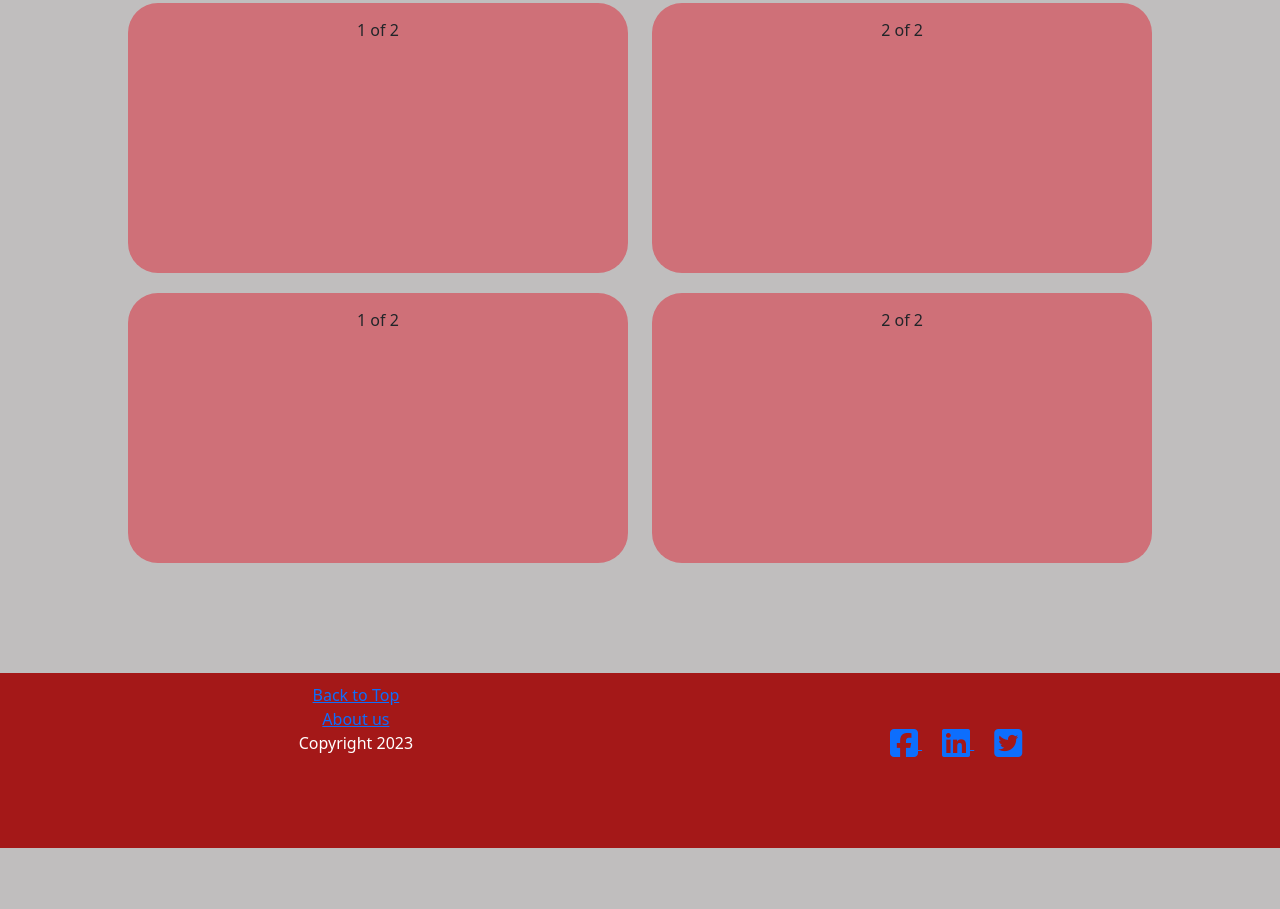
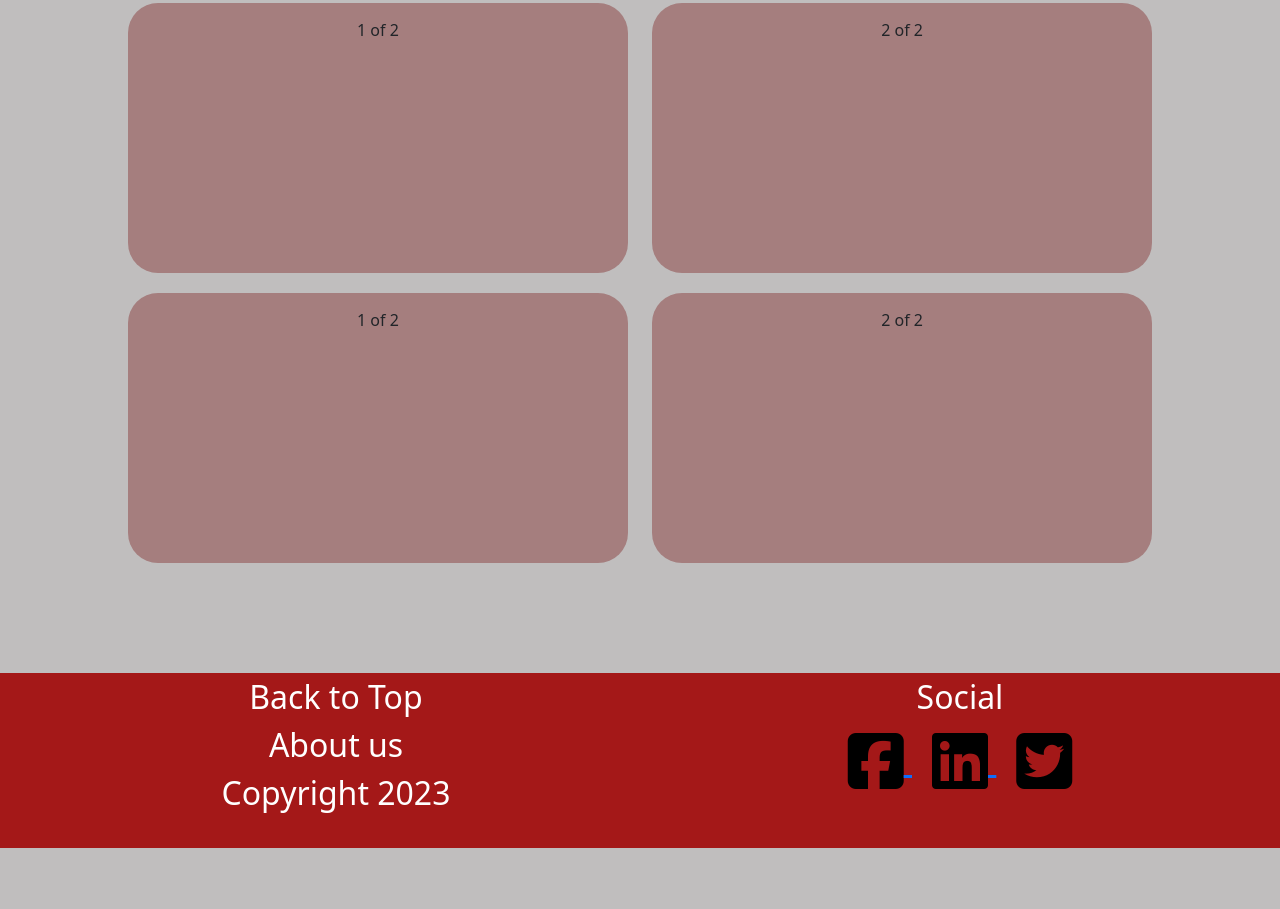
Before and after one commit to Tropicalbunny/MyRepo, a plain HTML site: page index.html in a window 1280 px wide. Shown: the part 927-1836 px from the top of the page. After the commit the page ends 1775 px from the top, so only its background shows below. Drawn offline with nearby package versions, Linux system fonts and the light colour scheme.

Commit message:
fixed footer, added nav response

```diff
--- a/assets/style.css
+++ b/assets/style.css
@@ -14,6 +14,10 @@ body{
 section{
     background-color: #C0BEBE;
 }
+a:hover {
+    text-decoration: underline;
+}
+
 @import url('https://fonts.googleapis.com/css2?family=Playfair+Display:wght@500&display=swap');
 
 /* Color Theme Swatches in Hex */
@@ -89,7 +93,7 @@ section{
 
 /* start of locations */
 .location-box{
-    background-color:rgba(217, 61, 74, .6);
+    background-color: #a07171d2;
     border-radius: 30px;
     width: 500px;
     height:270px;
@@ -109,13 +113,14 @@ section{
     width: 100%;
     Height: 175px;
     background-color: #A41818;
+    display: flex;
     text-align: center;
 }
 .footer-box{
     width: 45%;
     height: inherit;
     display: inline-block;
-    margin: 10px;
+    margin: auto;
 }
 #outside-links{
     list-style-type: none;
@@ -125,16 +130,18 @@ section{
 }
 #inside-links{
     list-style-type: none;
-    font-size: 100%;
+    font-size: 200%;
     color:#FFFFFF ;
+}
+#social{
+    padding: 0;
 }
 .links{
     display: inline;
     padding: 10px;
 }
-#test{
-    display: inline-block;
-    float:none;
+.social-icons{
+    Color: black;
 }
 /*form Page Styles */
 #form{
--- a/index.html
+++ b/index.html
@@ -23,7 +23,7 @@
         </div>
 
         <div class="container">
-<nav class="navbar navbar-expand-lg"  >
+            <nav class="navbar navbar-expand-lg">
                 <div class="collapse navbar-collapse" id="navbarSupportedContent">
                     <ul class="navbar-nav mr-auto" id="menu-container">
                         <li class="nav-item active">
@@ -31,8 +31,8 @@
                         </li>
 
                         <li class="nav-item dropdown">
-                <a class="nav-link dropdown-toggle" href="#" id="navbarDropdown" role="button" data-toggle="dropdown"
-                    aria-haspopup="true" aria-expanded="false">
+                            <a class="nav-link dropdown-toggle" href="#" id="navbarDropdown" role="button"
+                                data-toggle="dropdown" aria-haspopup="true" aria-expanded="false">
                                 Locations
                             </a>
                             <div class="dropdown-menu" aria-labelledby="navbarDropdown">
@@ -86,27 +86,28 @@
         <div class="footer-box">
             <ul id="inside-links">
                 <li>
-                <a href="main-hero">Back to Top</a>
+                    <a class="nav-link" href="#">Back to Top</a>
                 </li>
                 <li>
-                <a href="About-us">About us</a>
+                    <a class="nav-link" href="#">About us</a>
                 </li>
                 <li>
                     <p>Copyright 2023</p>
                 </li>
             </ul>
         </div>
-    <div class="footer-box">
+        <div class="footer-box" id="outside-links">
+            <div><p>Social</p></div>
             <div>
-            <ul>
+                <ul id="social">
                     <li class="links">
-                    <a href=""><i class="fa-brands fa-square-facebook fa-2xl"></i> </a>
+                        <a href=""><i class="fa-brands fa-square-facebook fa-2xl social-icons"></i> </a>
                     </li>
                     <li class="links">
-                    <a href=""> <i class="fa-brands fa-linkedin fa-2xl"></i> </a>
+                        <a href=""> <i class="fa-brands fa-linkedin fa-2xl social-icons"></i> </a>
                     </li>
                     <li class="links">
-                    <a href=""> <i class="fa-brands fa-square-twitter fa-2xl"></i> </a>
+                        <a href=""> <i class="fa-brands fa-square-twitter fa-2xl social-icons"></i> </a>
                     </li>
                 </ul>
             </div>
```
Also changed, not shown: 1 other file. Lines whose indentation alone changed are shown as unchanged.
